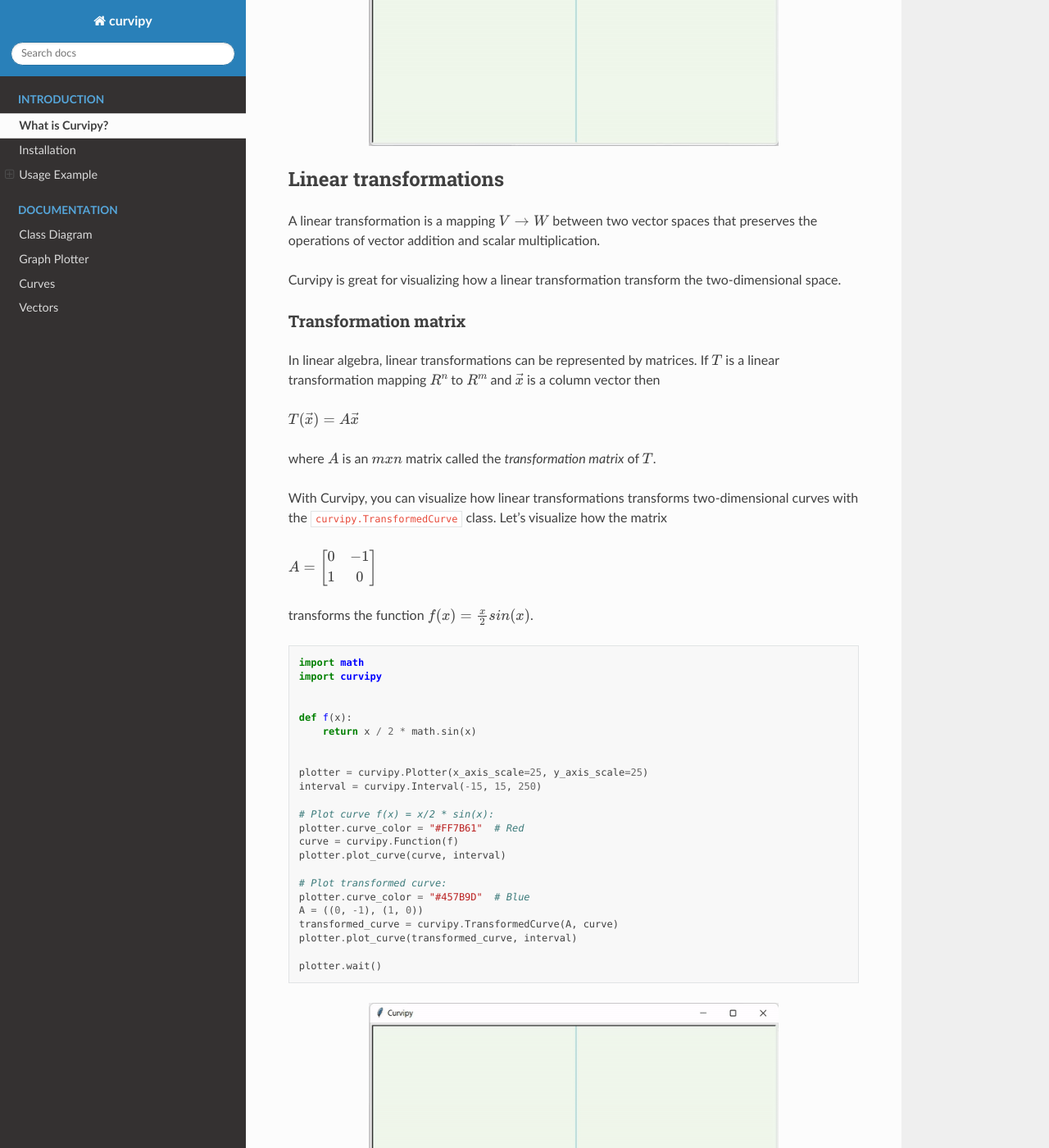
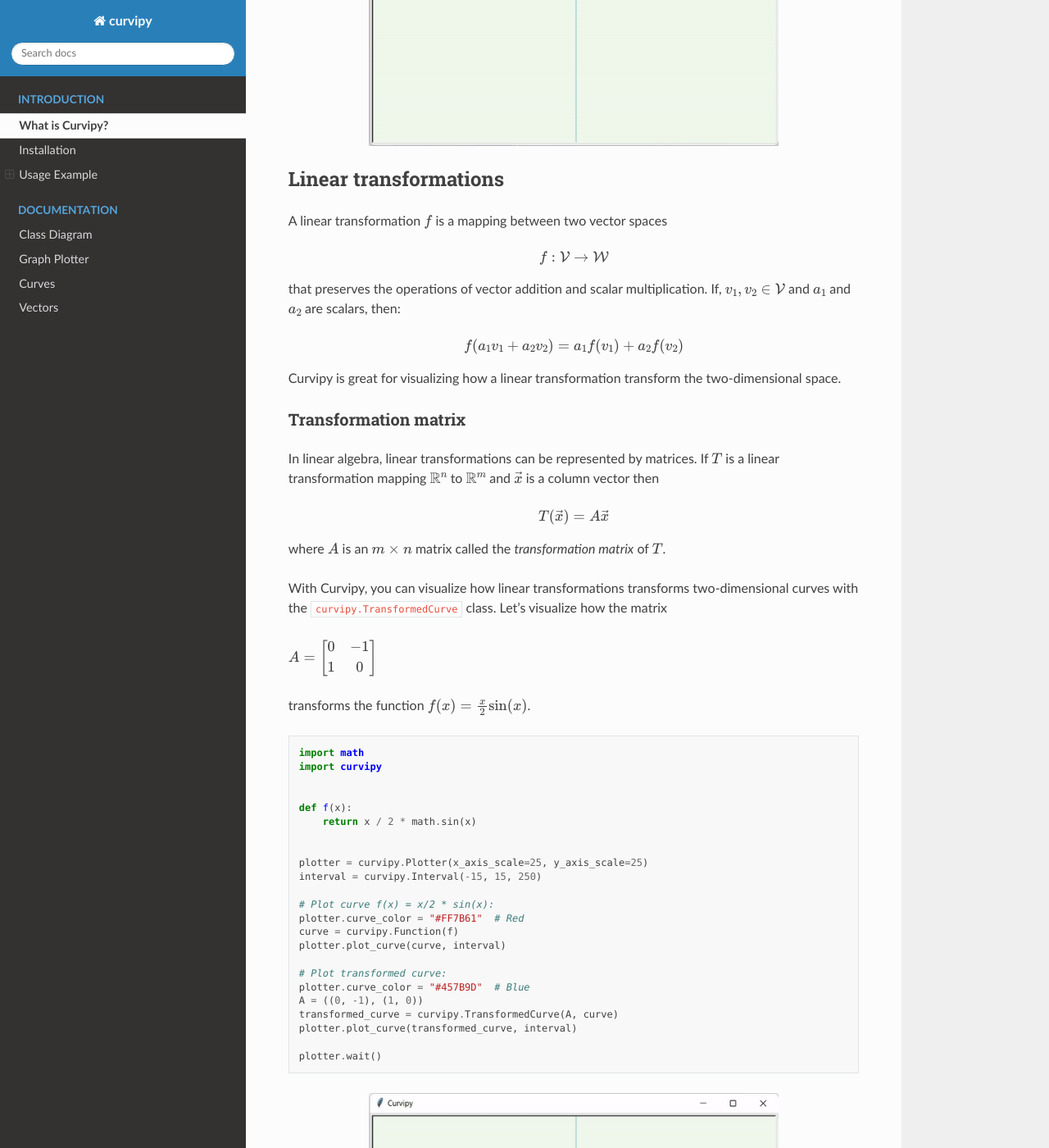
Before and after one commit to dylannalex/curvipy, a Sphinx documentation site: the page built from docs/source/introduction.md, in a window 1280 px wide and 1400 px high, scrolled down 3570 px. Shown: the whole window at 82% size. Built offline with Sphinx 7.4.7 and the Read the Docs theme 2.0.0, drawn with Linux system fonts in a browser that asks for light colours; some of the changed text lies outside the part shown.

Commit message:
Update docs

````diff
--- a/docs/source/introduction.md
+++ b/docs/source/introduction.md
@@ -113,23 +113,35 @@ plotter.wait()
 
 ## Linear transformations
 
-A linear transformation is a mapping {math}`V \rightarrow W` between two vector spaces that preserves the operations of vector addition and scalar multiplication.
+A linear transformation {math}`f` is a mapping between two vector spaces
+
+```{math}
+f:\mathcal{V}\rightarrow\mathcal{W}
+```
+
+that preserves the operations of vector addition and scalar multiplication. If, {math}`v_1,v_2\in\mathcal{V}` and {math}`a_1` and {math}`a_2` are scalars, then:
+
+```{math}
+f(a_1v_1+a_2v_2)=a_1f(v_1)+a_2f(v_2)
+```
 
 Curvipy is great for visualizing how a linear transformation transform the two-dimensional space.
 
 ### Transformation matrix
 
-In linear algebra, linear transformations can be represented by matrices. If {math}`T` is a linear transformation mapping {math}`R^n` to {math}`R^m` and {math}`\vec{x}` is a column vector then
+In linear algebra, linear transformations can be represented by matrices. If {math}`T` is a linear transformation mapping {math}`\mathbb{R}^n` to {math}`\mathbb{R}^m` and {math}`\vec{x}` is a column vector then
 
-{math}`T(\vec{x}) = A\vec{x}`
+```{math}
+T(\vec{x})=A\vec{x}
+```
 
-where {math}`A` is an {math}`m x n` matrix called the *transformation matrix* of {math}`T`.
+where {math}`A` is an {math}`m \times n` matrix called the *transformation matrix* of {math}`T`.
 
 With Curvipy, you can visualize how linear transformations transforms two-dimensional curves with the `curvipy.TransformedCurve` class. Let's visualize how the matrix
 
 {math}`A = \begin{bmatrix}0 & -1\\1 & 0\end{bmatrix}`
 
-transforms the function {math}`f(x) =\frac{x}{2}sin(x)`.
+transforms the function {math}`f(x) =\frac{x}{2}\sin(x)`.
 
 ```python
 import math
@@ -172,7 +184,9 @@ For matrix multiplication, the commutative property of multiplication does not h
 
 To prove this, let's define the matrices
 
-{math}`A = \begin{bmatrix}0 & -1\\1 & 0\end{bmatrix}` and {math}`B = \begin{bmatrix}1 & 1\\0 & 1\end{bmatrix}`
+```{math}
+A = \begin{bmatrix}0 & -1\\1 & 0\end{bmatrix} \text{and } B =\begin{bmatrix}1 & 1\\0 & 1\end{bmatrix}
+```
 
 and see how they transform the curve {math}`f(x) = x^{3}`.
 
````
Also changed, not shown: README.md (+7 -10 lines).
